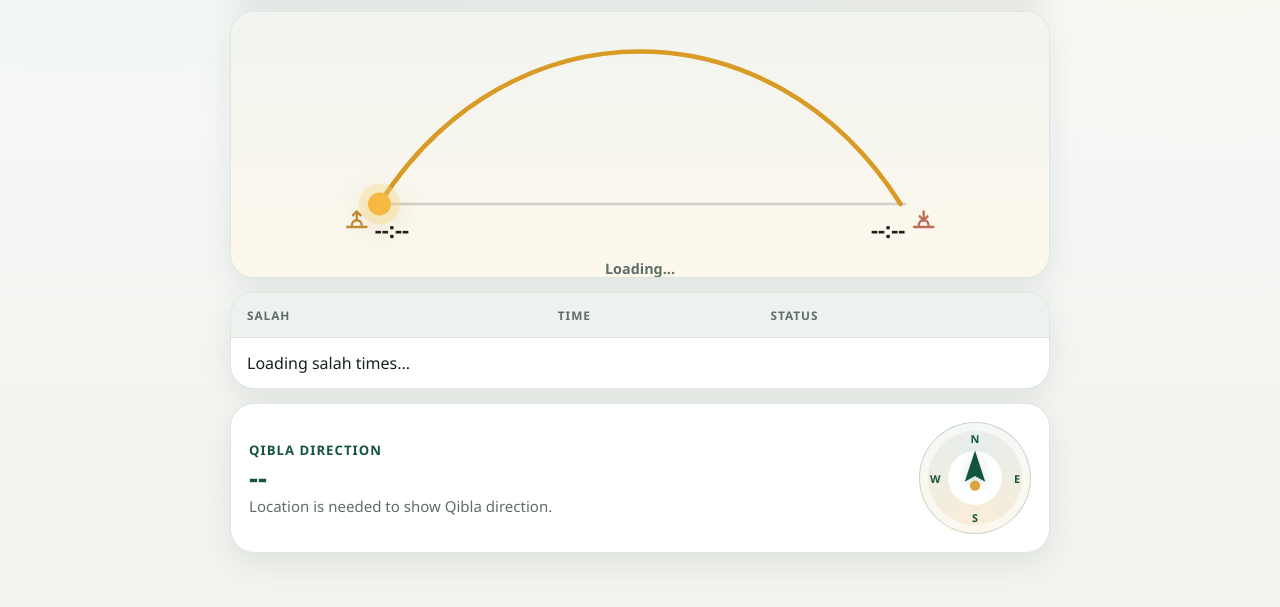
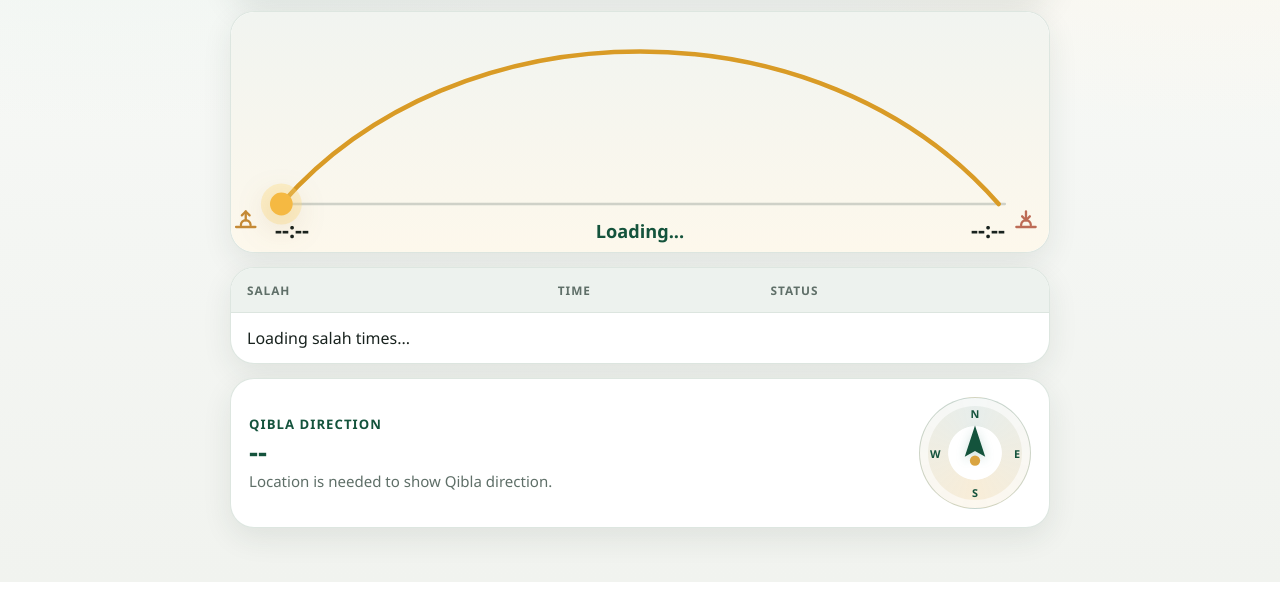
Before and after one commit to Ghufz/prayer_time, a plain HTML site: page salah_times.html in a window 1280 px wide. Shown: the part 265-872 px from the top of the page. After the commit the page ends 847 px from the top, so only its background shows below. Drawn offline with Linux system fonts and the light colour scheme.

Commit message:
Widen sun path and inline daylight status

```diff
--- a/salah_times.html
+++ b/salah_times.html
@@ -654,6 +654,14 @@
       font-weight: 800;
     }
 
+    .sun-progress-text {
+      fill: var(--primary);
+      font-family: "Google Sans", "Segoe UI", Arial, sans-serif;
+      font-size: 16px;
+      font-weight: 750;
+      text-anchor: middle;
+    }
+
     .sun-endpoint-icon {
       fill: none;
       stroke-width: 2.4;
@@ -667,14 +675,6 @@
 
     .sun-endpoint-icon.sunset {
       stroke: #bd6c56;
-    }
-
-    .sun-progress-text {
-      color: var(--muted);
-      font-size: 0.9rem;
-      font-weight: 750;
-      line-height: 1.2;
-      text-align: center;
     }
 
     .qibla-panel {
@@ -1657,6 +1657,10 @@
     .sun-path {
       width: min(100%, 600px);
       height: 240px;
+    }
+
+    .sun-path.wide {
+      width: 100%;
     }
 
     .sun-path-wrap {
@@ -2045,6 +2049,7 @@
           <use class="sun-arc" href="#sun-arc-path" xlink:href="#sun-arc-path"></use>
           <text class="sun-endpoint-time" id="sunrise-arc-time" x="28" y="198" text-anchor="start">--:--</text>
           <text class="sun-endpoint-time" id="sunset-arc-time" x="492" y="198" text-anchor="end">--:--</text>
+          <text class="sun-progress-text" id="sun-progress-line" x="260" y="198">Loading...</text>
           <g class="sun-endpoint-icon sunrise" transform="translate(2 172) scale(0.85)" aria-hidden="true">
             <path d="M2 19h20"></path>
             <path d="M7 17a5 5 0 0 1 10 0"></path>
@@ -2068,7 +2073,6 @@
             <text id="sun-marker-time-label" x="0" y="1">--:--</text>
           </g>
         </svg>
-        <div class="sun-progress-text" id="sun-progress-line">Loading...</div>
       </div>
     </section>
 
@@ -2275,9 +2279,14 @@
     const timezoneLine = document.querySelector("#timezone-line");
     const sunProgressLine = document.querySelector("#sun-progress-line");
     const sunPathWrap = document.querySelector(".sun-path-wrap");
+    const sunPathSvg = document.querySelector(".sun-path");
+    const sunPathGeometry = document.querySelector("#sun-arc-path");
+    const sunHorizon = document.querySelector(".sun-horizon");
     const sunPathTitle = document.querySelector("#sun-path-title");
     const sunriseArcTime = document.querySelector("#sunrise-arc-time");
     const sunsetArcTime = document.querySelector("#sunset-arc-time");
+    const sunriseArcIcon = document.querySelector(".sun-endpoint-icon.sunrise");
+    const sunsetArcIcon = document.querySelector(".sun-endpoint-icon.sunset");
     const sunMarker = document.querySelector("#sun-marker");
     const sunMarkerHalo = document.querySelector("#sun-marker-halo");
     const moonMarker = document.querySelector("#moon-marker");
@@ -3143,13 +3152,52 @@
       }
 
       if (sunMarkerTime && sunMarkerTimeLabel) {
-        const labelX = clamp(point.x, 48, 472);
+        const maxLabelX = sunPathSvg && sunPathSvg.classList.contains("wide") ? 672 : 472;
+        const labelX = clamp(point.x, 48, maxLabelX);
         const labelY = clamp(point.y - 32, 18, 136);
         sunMarkerTime.setAttribute("transform", `translate(${labelX} ${labelY})`);
         sunMarkerTimeLabel.textContent = timeLabel;
         sunMarkerTime.style.display = timeLabel ? "" : "none";
       }
     }
+
+    function updateSunPathLayout() {
+      if (!sunPathWrap || !sunPathSvg || !sunPathGeometry || !sunHorizon) {
+        return false;
+      }
+
+      const wide = sunPathWrap.clientWidth >= 760;
+      const wasWide = sunPathSvg.classList.contains("wide");
+      const scale = wide ? 720 / 520 : 1;
+      sunPathSvg.classList.toggle("wide", wide);
+      sunPathSvg.setAttribute("viewBox", wide ? "0 0 720 210" : "0 0 520 210");
+      sunPathSvg.setAttribute("preserveAspectRatio", wide ? "none" : "xMidYMid meet");
+      sunPathGeometry.setAttribute(
+        "d",
+        wide ? "M44.31 168 C200.77 -10 519.23 -10 675.69 168" : "M32 168 C145 -10 375 -10 488 168"
+      );
+      sunHorizon.setAttribute("x1", String(28 * scale));
+      sunHorizon.setAttribute("x2", String(492 * scale));
+      sunriseArcTime.setAttribute("x", String(28 * scale));
+      sunsetArcTime.setAttribute("x", String(492 * scale));
+      sunProgressLine.setAttribute("x", String(260 * scale));
+      sunriseArcIcon.setAttribute("transform", `translate(${2 * scale} 172) scale(0.85)`);
+      sunsetArcIcon.setAttribute("transform", `translate(${498 * scale} 172) scale(0.85)`);
+
+      if (wide !== wasWide) {
+        setSunMarkerPosition(0);
+      }
+      return wide !== wasWide;
+    }
+
+    function handleSunPathResize() {
+      if (updateSunPathLayout() && activeScheduleContext) {
+        renderSunPath(activeScheduleContext.todayPayload, false);
+      }
+    }
+
+    updateSunPathLayout();
+    window.addEventListener("resize", handleSunPathResize);
 
     function setSunMarker(progress, animate = false, timeLabel = "") {
       const safeProgress = clamp(progress, 0, 1);
--- a/service-worker.js
+++ b/service-worker.js
@@ -1,4 +1,4 @@
-const CACHE_NAME = "salah-times-v51";
+const CACHE_NAME = "salah-times-v52";
 const APP_ASSETS = [
   "./",
   "./salah_times.html",
```
